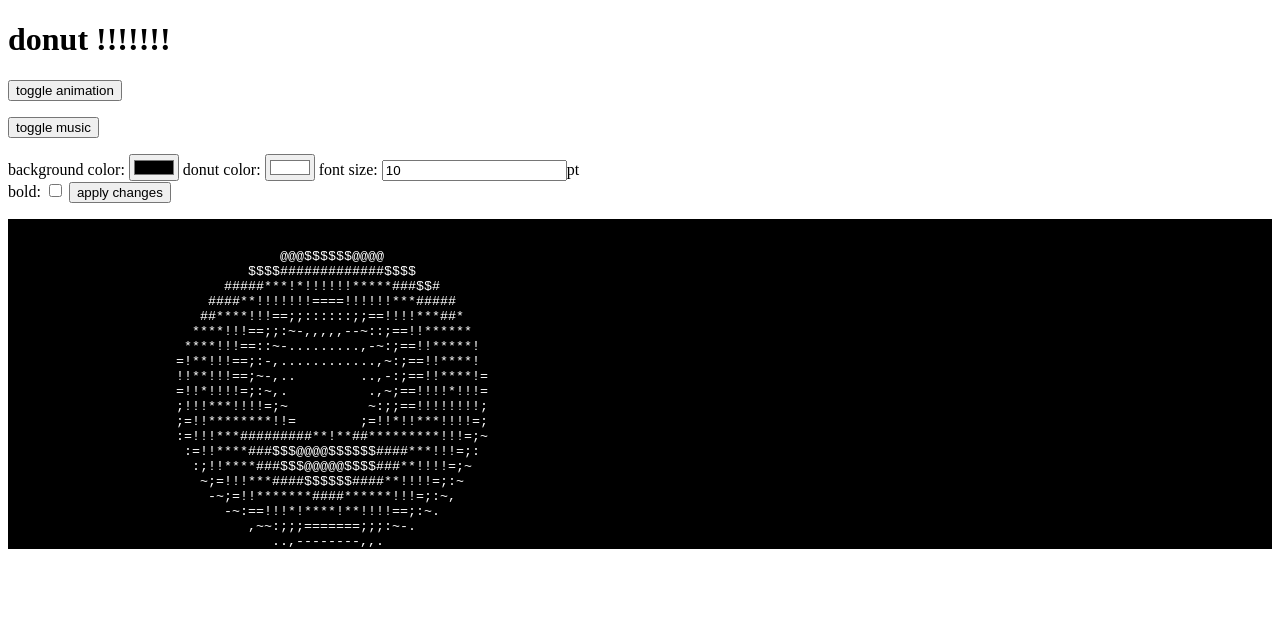
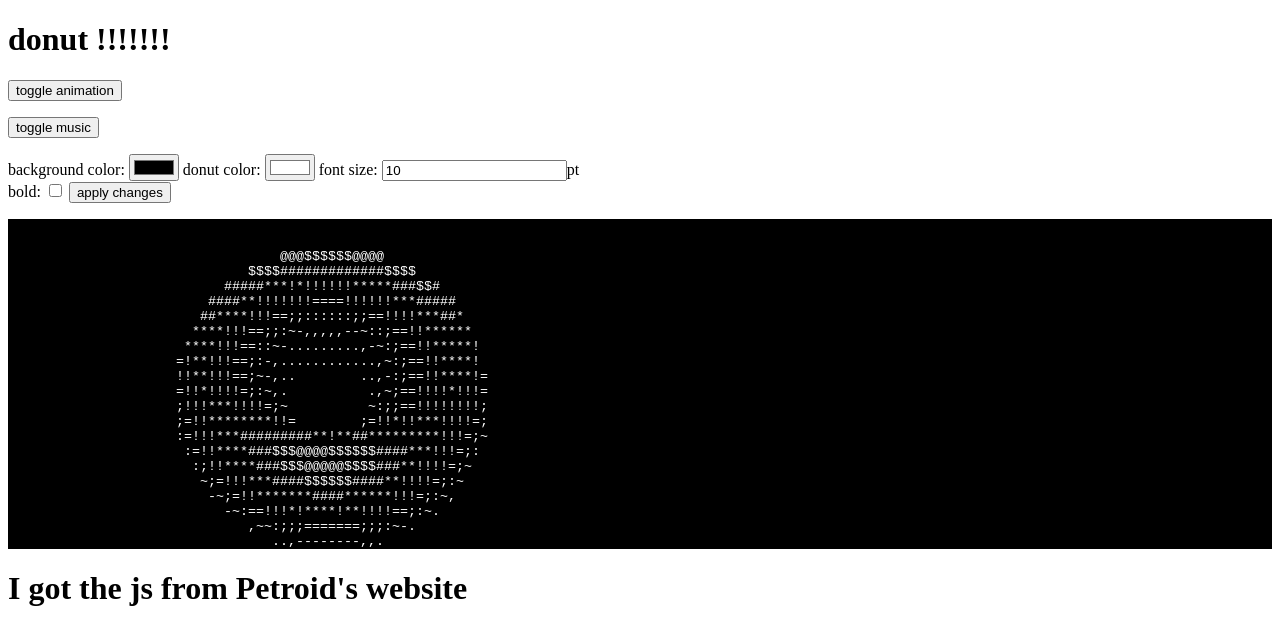
Before and after one commit to RealAstr4x/donut, a plain HTML site: page index.html in a window 1280 px wide. Drawn offline with Linux system fonts and the light colour scheme.

Commit message:
index.html

```diff
--- a/index.html
+++ b/index.html
@@ -52,6 +52,6 @@ function toggleMusic() {
     }
 }
 </script>
-
+<h1>I got the js from Petroid's website</h1>
 </body>
 </html>
```
